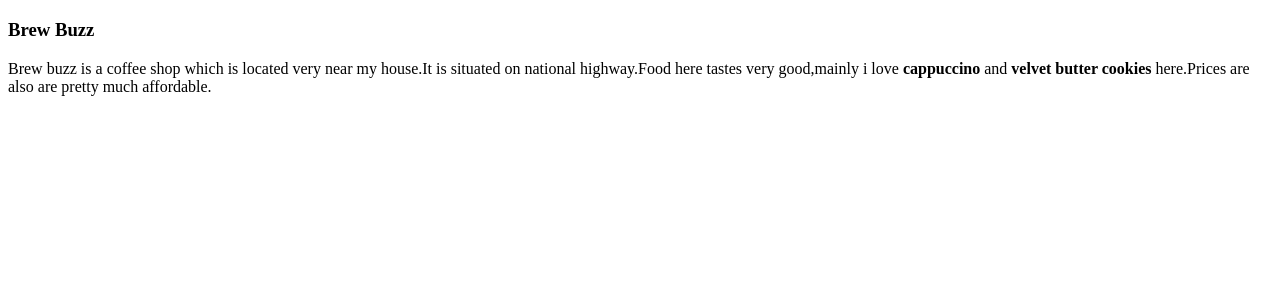
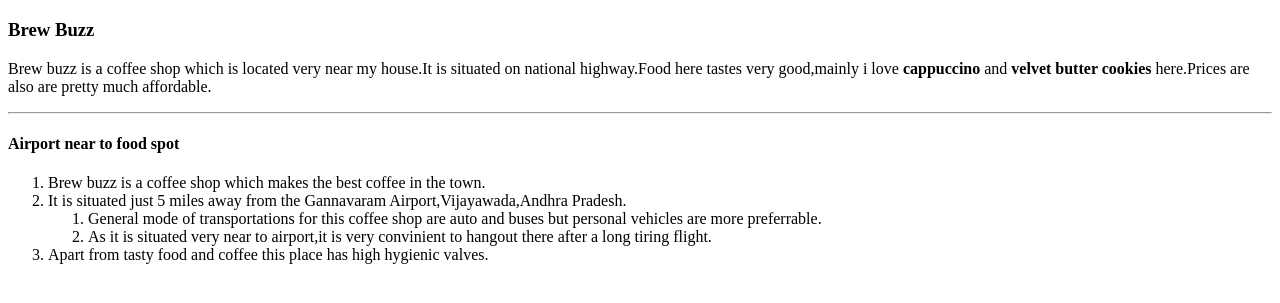
Before and after one commit to 44-563-Web-Apps-S22/webapps-s22-assignment-3-ThaaraniY, a plain HTML site: page index.html in a window 1280 px wide. Shown: the part 61-364 px from the top of the page. Drawn offline with Linux system fonts and the light colour scheme.

Commit message:
Update index.html

```diff
--- a/index.html
+++ b/index.html
@@ -14,3 +14,15 @@
 <h3>Brew Buzz</h3>
     <p>
         Brew buzz is a coffee shop which is located very near my house.It is situated on national highway.Food here tastes very good,mainly i love <b>cappuccino</b> and <b>velvet butter cookies</b> here.Prices are also are pretty much affordable.</p>
+        <hr>
+        <h4>Airport near to food spot</h4>
+        <ol>
+          <li>Brew buzz is a coffee shop which makes the best coffee in the town.</li>
+          <li>It is situated just 5 miles away from the Gannavaram Airport,Vijayawada,Andhra Pradesh.</li>
+            <ol>
+               <li>General mode of transportations for this coffee shop are auto and buses but personal vehicles are more preferrable.</li>
+               <li> As it is situated very near to airport,it is very convinient to hangout there after a long tiring flight.</li>
+            </ol>
+
+        <li>Apart from tasty food and coffee this place has high hygienic valves.</li>
+        </ol>
```
